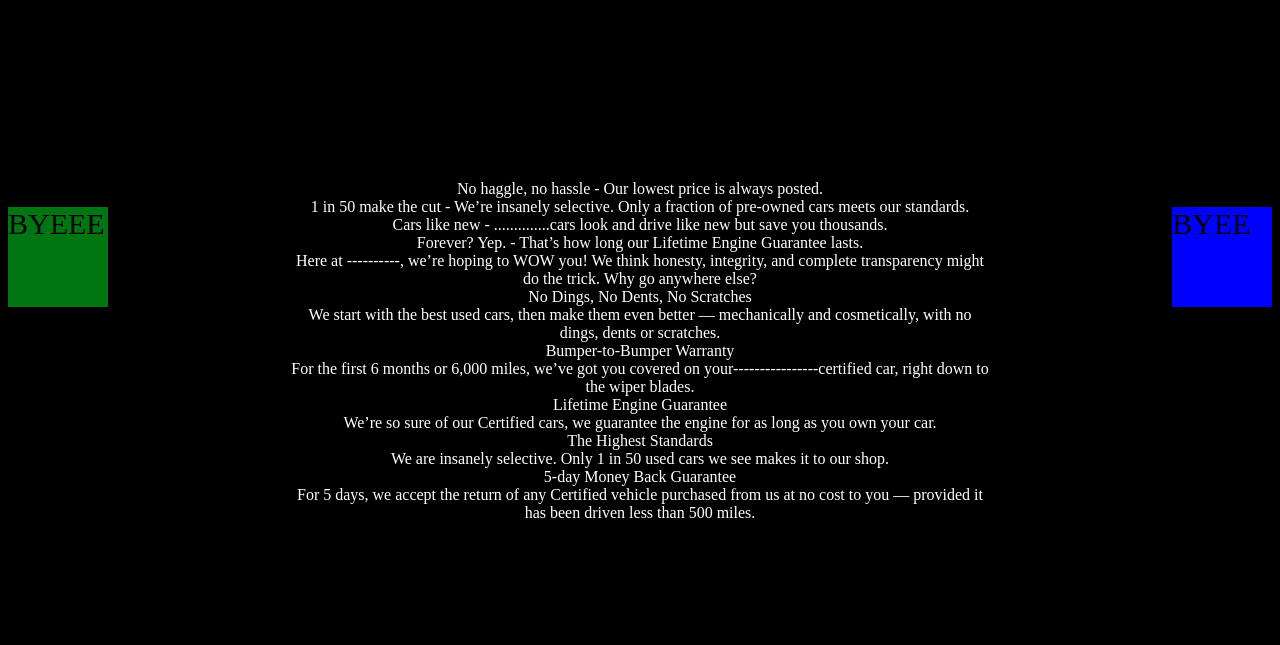
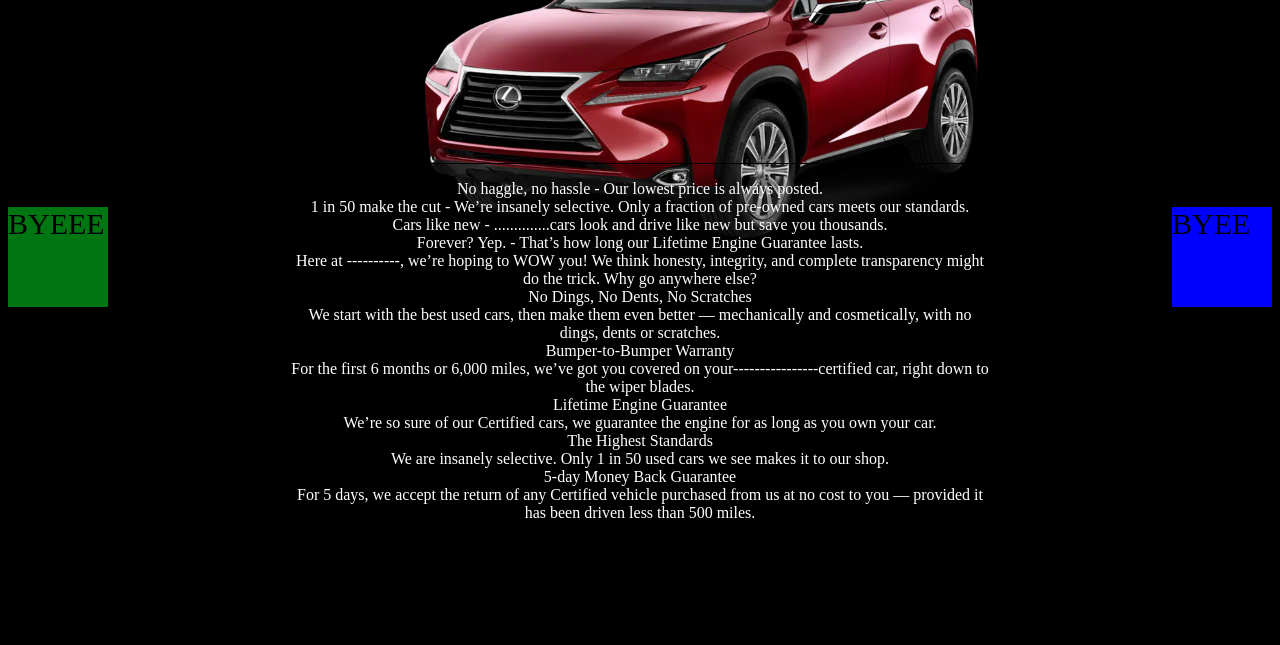
Before and after one commit to GEORGE-GG-GG/groupproject-website, a plain HTML site: page about.html in a window 1280 px wide. Shown: the part 155-800 px from the top of the page. Drawn offline with Linux system fonts and the light colour scheme; files whose address does not match are found by name.

Commit message:
Update about.html

```diff
--- a/about.html
+++ b/about.html
@@ -131,7 +131,7 @@ h1::hover{color:red;}
 <h1> ABOUT US </h1>
 <div2> BYEE</div2>
 <div3>BYEEE</div3>
-<img src="group-project website/lexus.png" width="600" height="auto">
+<img src="C:/Users/pc/Desktop/html/lexus.png" width="600" height="auto">
 
 
 <section>
```
